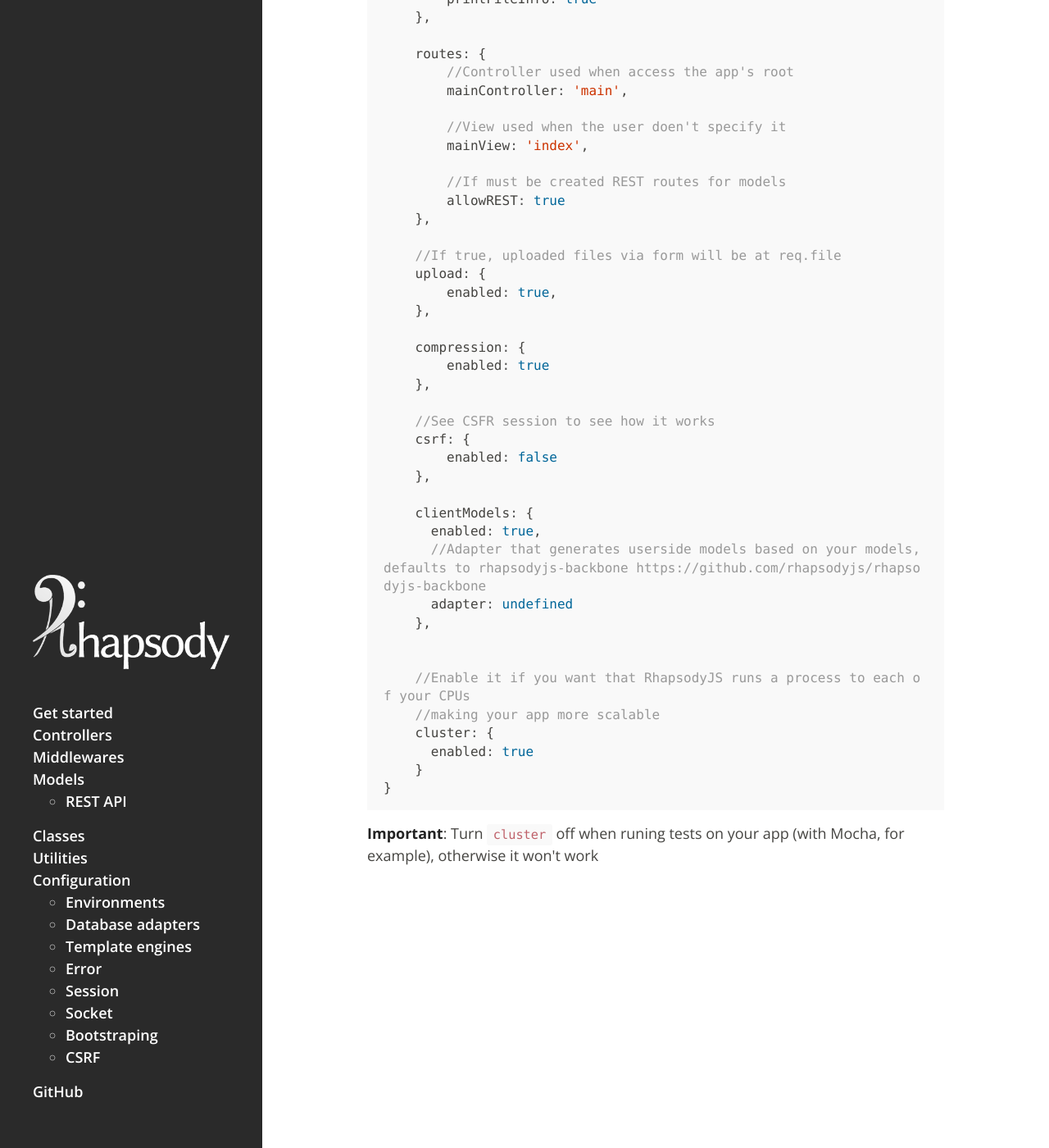
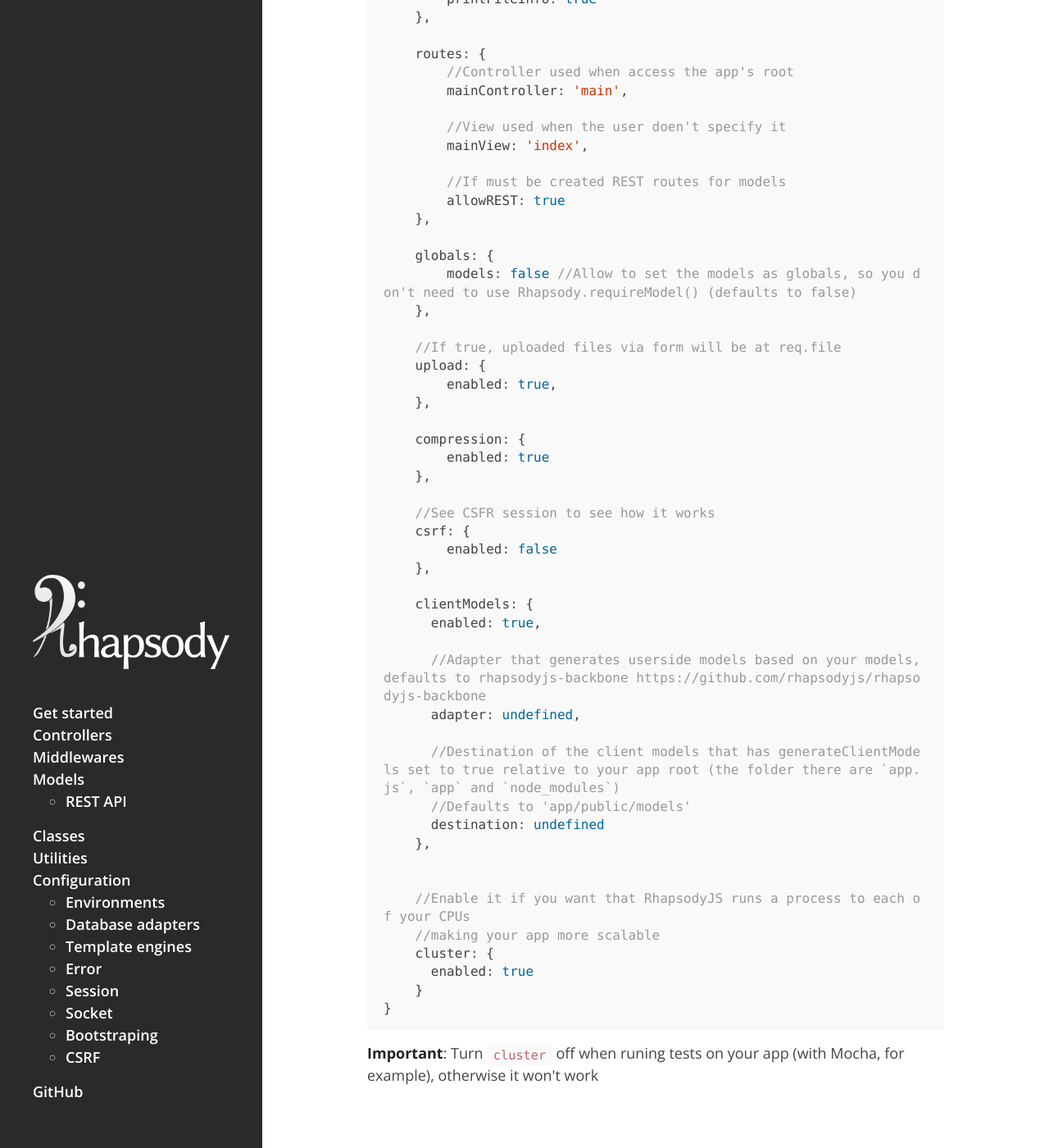
Before and after one commit to rhapsodyjs/rhapsodyjs.github.io, a Jekyll site: the page configuration/environments/index.html, which Jekyll copies as it is, in a window 1280 px wide and 1400 px high, scrolled down 1233 px. Shown: the whole window at 82% size. Built offline with Jekyll 4.4.1, drawn with Linux system fonts in a browser that asks for light colours; Markdown is read by kramdown in place of the engine named in the settings.

Commit message:
Added info about environment changes (on models and globals) and fixing type on models "allowREST"

```diff
--- a/configuration/environments/index.html
+++ b/configuration/environments/index.html
@@ -132,6 +132,10 @@ The <code>all.js</code> file contains configurations common for all the environm
         <span class="nx">allowREST</span><span class="o">:</span> <span class="kc">true</span>
     <span class="p">},</span>
 
+    <span class="nx">globals</span><span class="o">:</span> <span class="p">{</span>
+        <span class="nx">models</span><span class="o">:</span> <span class="kc">false</span> <span class="c1">//Allow to set the models as globals, so you don&#39;t need to use Rhapsody.requireModel() (defaults to false)</span>
+    <span class="p">},</span>
+
     <span class="c1">//If true, uploaded files via form will be at req.file</span>
     <span class="nx">upload</span><span class="o">:</span> <span class="p">{</span>
         <span class="nx">enabled</span><span class="o">:</span> <span class="kc">true</span><span class="p">,</span>
@@ -148,8 +152,13 @@ The <code>all.js</code> file contains configurations common for all the environm
 
     <span class="nx">clientModels</span><span class="o">:</span> <span class="p">{</span>
       <span class="nx">enabled</span><span class="o">:</span> <span class="kc">true</span><span class="p">,</span>
+
       <span class="c1">//Adapter that generates userside models based on your models, defaults to rhapsodyjs-backbone https://github.com/rhapsodyjs/rhapsodyjs-backbone</span>
-      <span class="nx">adapter</span><span class="o">:</span> <span class="kc">undefined</span>
+      <span class="nx">adapter</span><span class="o">:</span> <span class="kc">undefined</span><span class="p">,</span>
+
+      <span class="c1">//Destination of the client models that has generateClientModels set to true relative to your app root (the folder there are `app.js`, `app` and `node_modules`)</span>
+      <span class="c1">//Defaults to &#39;app/public/models&#39;</span>
+      <span class="nx">destination</span><span class="o">:</span> <span class="kc">undefined</span>
     <span class="p">},</span>
 
 
--- a/models/index.html
+++ b/models/index.html
@@ -161,9 +161,10 @@ But most of adapters accept the following attribute types:</p>
 <p>A model can have the following options:</p>
 
 <ul>
-<li><code>allowRest</code> Allow the creation of a RESTful API for this model (see <a href="/models/rest-api">REST API</a>)</li>
+<li><code>allowREST</code> Allow the creation of a RESTful API for this model (see <a href="/models/rest-api">REST API</a>) (defaults to true)</li>
 <li><code>middlewares</code> Middlewares names (see the <a href="/middlewares">Middlewares session</a>) tha the request to the RESTful API will pass before have access to the data.</li>
 <li><code>adapter</code> Name of the adapter this model uses (see the <a href="/configuration/database-adapters">Database adapters session</a>). If not specified, will use the defaultAdapter (see <a href="/configuration/environments">defaultAdapater</a>)</li>
+<li><code>generateClientModel</code> If, when building the app, RhapsodyJS should create a client model for this model, based in the <code>clientModelAdapter</code> you&#39;ve set on the en<a href="/configuration/environments/">vironment config file</a> of your app (defaults to true).</li>
 </ul>
 
 <h2>Hooks</h2>
```
Also changed, not shown: index.html (+5 -5 lines).
